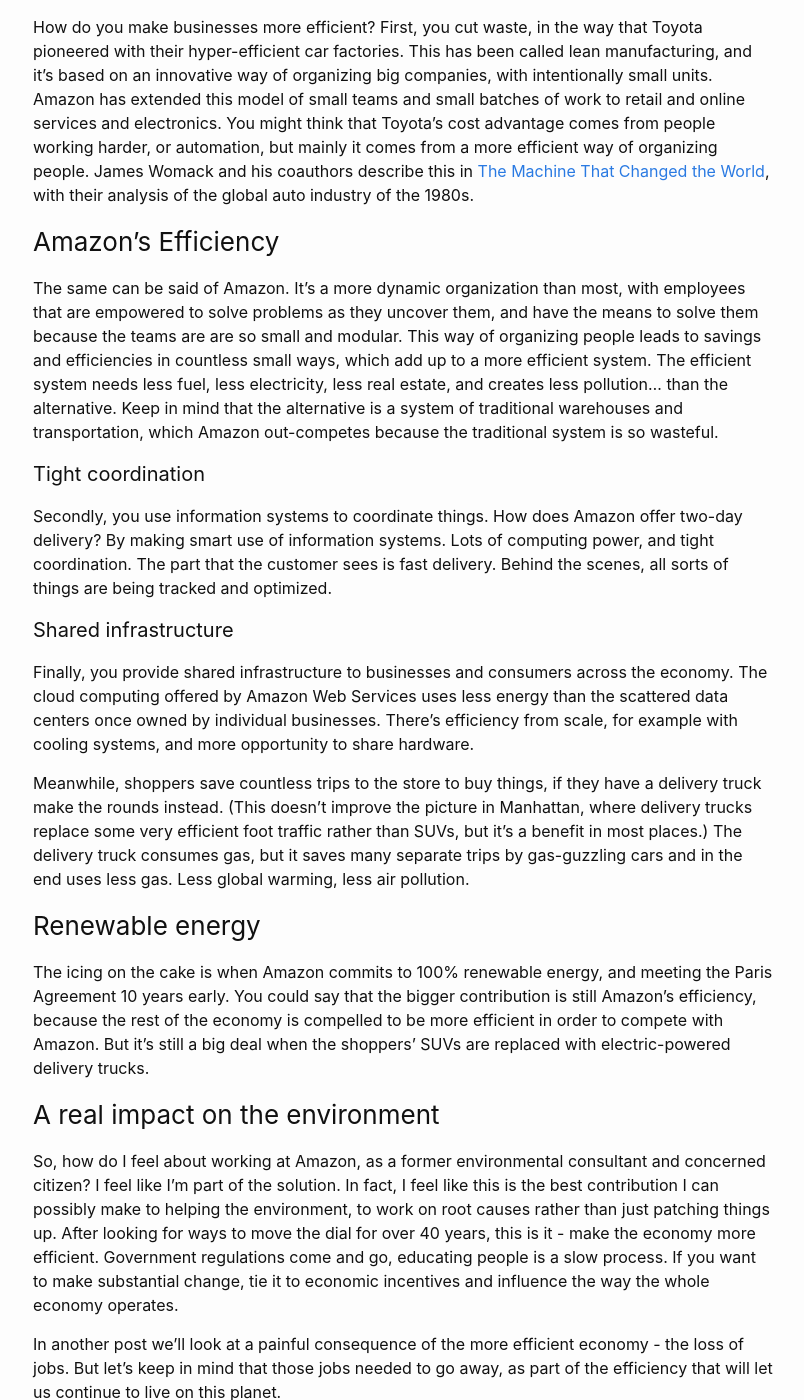
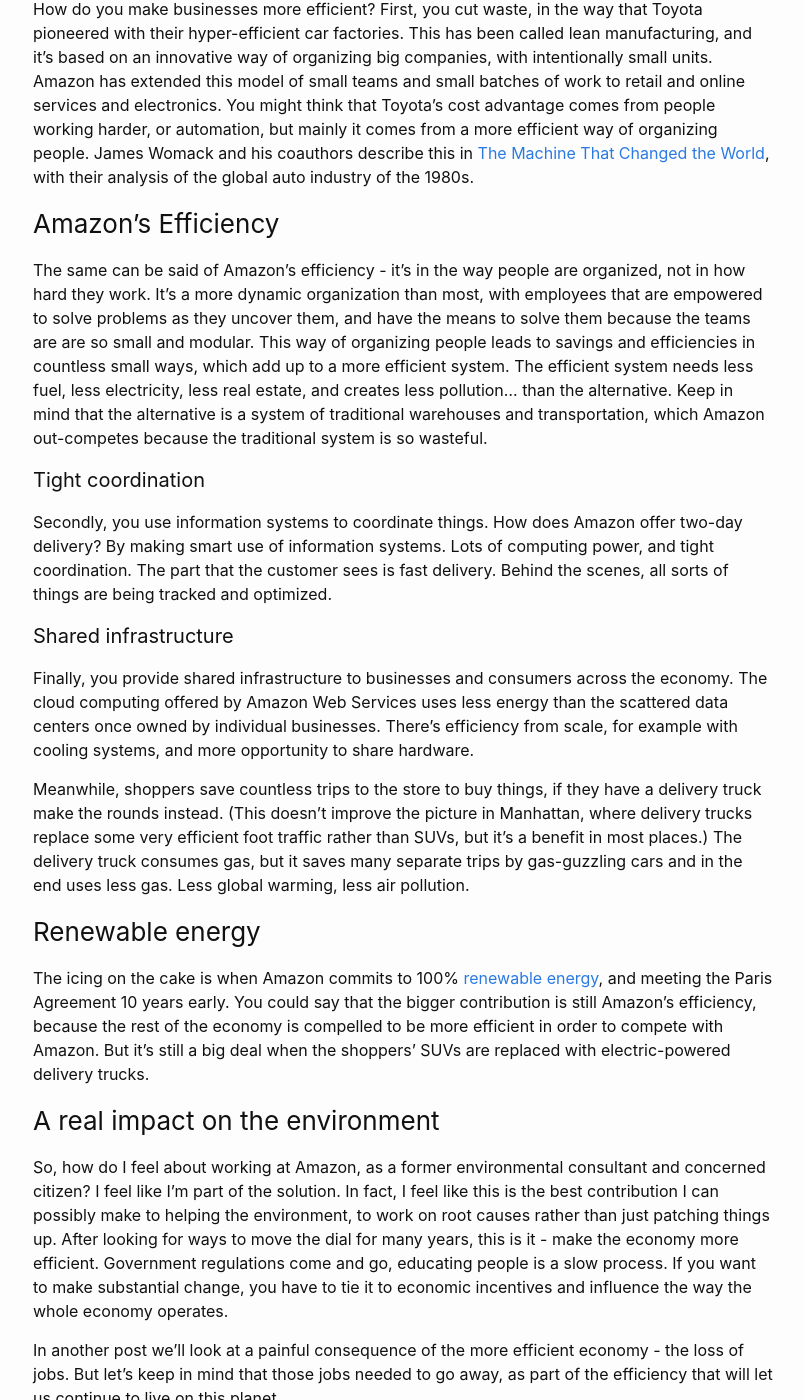
Before and after one commit to johneosborne/johneosborne.github.io, a Jekyll site: the page environment/2020/12/28/amazon-environment.html, which Jekyll copies as it is, in a window 1280 px wide and 1400 px high, scrolled down 1100 px. Shown: the whole window, without its empty margins (237-1041 px from the left). Built offline with Jekyll 4.4.1, drawn with Linux system fonts in a browser that asks for light colours; some of the changed text lies outside the part shown.

Commit message:
changed post title

```diff
--- a/environment/2020/12/28/amazon-environment.html
+++ b/environment/2020/12/28/amazon-environment.html
@@ -3,9 +3,9 @@
   <meta charset="utf-8">
   <meta http-equiv="X-UA-Compatible" content="IE=edge">
   <meta name="viewport" content="width=device-width, initial-scale=1"><!-- Begin Jekyll SEO tag v2.7.1 -->
-<title>An Amazon employee’s environmental manifesto | Nova Machina</title>
+<title>Amazon and the environment | Nova Machina</title>
 <meta name="generator" content="Jekyll v4.2.0" />
-<meta property="og:title" content="An Amazon employee’s environmental manifesto" />
+<meta property="og:title" content="Amazon and the environment" />
 <meta property="og:locale" content="en_US" />
 <meta name="description" content="Could it be that Amazon is good for the environment? What about the cardboard boxes, and the trucks, and the power-hungry data centers? To understand what Amazon brings to the table, we need to look at the alternatives." />
 <meta property="og:description" content="Could it be that Amazon is good for the environment? What about the cardboard boxes, and the trucks, and the power-hungry data centers? To understand what Amazon brings to the table, we need to look at the alternatives." />
@@ -15,9 +15,9 @@
 <meta property="og:type" content="article" />
 <meta property="article:published_time" content="2020-12-28T13:00:00-08:00" />
 <meta name="twitter:card" content="summary" />
-<meta property="twitter:title" content="An Amazon employee’s environmental manifesto" />
+<meta property="twitter:title" content="Amazon and the environment" />
 <script type="application/ld+json">
-{"@type":"BlogPosting","headline":"An Amazon employee’s environmental manifesto","dateModified":"2020-12-28T13:00:00-08:00","datePublished":"2020-12-28T13:00:00-08:00","url":"/environment/2020/12/28/amazon-environment.html","mainEntityOfPage":{"@type":"WebPage","@id":"/environment/2020/12/28/amazon-environment.html"},"description":"Could it be that Amazon is good for the environment? What about the cardboard boxes, and the trucks, and the power-hungry data centers? To understand what Amazon brings to the table, we need to look at the alternatives.","@context":"https://schema.org"}</script>
+{"@type":"BlogPosting","mainEntityOfPage":{"@type":"WebPage","@id":"/environment/2020/12/28/amazon-environment.html"},"url":"/environment/2020/12/28/amazon-environment.html","headline":"Amazon and the environment","dateModified":"2020-12-28T13:00:00-08:00","datePublished":"2020-12-28T13:00:00-08:00","description":"Could it be that Amazon is good for the environment? What about the cardboard boxes, and the trucks, and the power-hungry data centers? To understand what Amazon brings to the table, we need to look at the alternatives.","@context":"https://schema.org"}</script>
 <!-- End Jekyll SEO tag -->
 <link rel="stylesheet" href="/assets/main.css"><link type="application/atom+xml" rel="alternate" href="/feed.xml" title="Nova Machina" /></head>
 <body><header class="site-header" role="banner">
@@ -40,7 +40,7 @@
         <article class="post h-entry" itemscope itemtype="http://schema.org/BlogPosting">
 
   <header class="post-header">
-    <h1 class="post-title p-name" itemprop="name headline">An Amazon employee&#39;s environmental manifesto</h1>
+    <h1 class="post-title p-name" itemprop="name headline">Amazon and the environment</h1>
     <p class="post-meta">
       <time class="dt-published" datetime="2020-12-28T13:00:00-08:00" itemprop="datePublished">Dec 28, 2020
       </time></p>
@@ -57,13 +57,13 @@
 
 <h3 id="efficiency-is-good-for-the-environment">Efficiency is good for the environment</h3>
 
-<p>Here’s a great thought experiment from the 1990s: what if we increased our efficiency by a factor of four? Then we could double our standard of living while cutting our resource use in half. This was proposed by Amory and Hunter Lovins and Ernst von Weizsacker, in their book <a href="https://www.amazon.com/Factor-Four-Doubling-Halving-Resource-ebook/dp/B00ID6S61S/ref=sr_1_7?keywords=factor+four+lovins&amp;qid=1578527501&amp;sr=8-7">Factor of Four</a>. Their focus was on the consumer – things like energy usage in the home, recycling, efficient cars. And certainly these things are very important. However, the resources used by businesses - to make and distribute things - are greater than what we use as consumers. For example, energy used in homes is only about one quarter of the energy used in all buildings (<a href="https://www.eia.gov/energyexplained/us-energy-facts/">US EIA report</a>).</p>
+<p>Here’s a great thought experiment from the 1990s: what if our society increased efficiency by a factor of four? Then we could double our standard of living while cutting our resource use in half. This was proposed by Amory and Hunter Lovins and Ernst von Weizsacker, in their book <a href="https://www.amazon.com/Factor-Four-Doubling-Halving-Resource-ebook/dp/B00ID6S61S/ref=sr_1_7?keywords=factor+four+lovins&amp;qid=1578527501&amp;sr=8-7">Factor of Four</a>. Their focus was on the consumer – things like more efficient energy usage in the home, recycling, efficient cars. And certainly these things are very important. However, the resources used by businesses - to make and distribute things - are greater than what we use as consumers. For example, energy used in homes is only about one quarter of the energy used in all buildings (<a href="https://www.eia.gov/energyexplained/us-energy-facts/">US EIA report</a>).</p>
 
 <p>How do you make businesses more efficient? First, you cut waste, in the way that Toyota pioneered with their hyper-efficient car factories. This has been called lean manufacturing, and it’s based on an innovative way of organizing big companies, with intentionally small units. Amazon has extended this model of small teams and small batches of work to retail and online services and electronics. You might think that Toyota’s cost advantage comes from people working harder, or automation, but mainly it comes from a more efficient way of organizing people. James Womack and his coauthors describe this in <a href="https://www.amazon.com/Machine-That-Changed-World-Revolutionizing/dp/0743299795/">The Machine That Changed the World</a>, with their analysis of the global auto industry of the 1980s.</p>
 
 <h3 id="amazons-efficiency">Amazon’s Efficiency</h3>
 
-<p>The same can be said of Amazon. It’s a more dynamic organization than most, with employees that are empowered to solve problems as they uncover them, and have the means to solve them because the teams are are so small and modular. This way of organizing people leads to savings and efficiencies in countless small ways, which add up to a more efficient system. The efficient system needs less fuel, less electricity, less real estate, and creates less pollution… than the alternative. Keep in mind that the alternative is a system of traditional warehouses and transportation, which Amazon out-competes because the traditional system is so wasteful.</p>
+<p>The same can be said of Amazon’s efficiency - it’s in the way people are organized, not in how hard they work. It’s a more dynamic organization than most, with employees that are empowered to solve problems as they uncover them, and have the means to solve them because the teams are are so small and modular. This way of organizing people leads to savings and efficiencies in countless small ways, which add up to a more efficient system. The efficient system needs less fuel, less electricity, less real estate, and creates less pollution… than the alternative. Keep in mind that the alternative is a system of traditional warehouses and transportation, which Amazon out-competes because the traditional system is so wasteful.</p>
 
 <h4 id="tight-coordination">Tight coordination</h4>
 
@@ -77,11 +77,11 @@
 
 <h3 id="renewable-energy">Renewable energy</h3>
 
-<p>The icing on the cake is when Amazon commits to 100% renewable energy, and meeting the Paris Agreement 10 years early. You could say that the bigger contribution is still Amazon’s efficiency, because the rest of the economy is compelled to be more efficient in order to compete with Amazon. But it’s still a big deal when the shoppers’ SUVs are replaced with electric-powered delivery trucks.</p>
+<p>The icing on the cake is when Amazon commits to 100% <a href="https://sustainability.aboutamazon.com/environment/sustainable-operations">renewable energy</a>, and meeting the Paris Agreement 10 years early. You could say that the bigger contribution is still Amazon’s efficiency, because the rest of the economy is compelled to be more efficient in order to compete with Amazon. But it’s still a big deal when the shoppers’ SUVs are replaced with electric-powered delivery trucks.</p>
 
 <h3 id="a-real-impact-on-the-environment">A real impact on the environment</h3>
 
-<p>So, how do I feel about working at Amazon, as a former environmental consultant and concerned citizen? I feel like I’m part of the solution. In fact, I feel like this is the best contribution I can possibly make to helping the environment, to work on root causes rather than just patching things up. After looking for ways to move the dial for over 40 years, this is it - make the economy more efficient. Government regulations come and go, educating people is a slow process. If you want to make substantial change, tie it to economic incentives and influence the way the whole economy operates.</p>
+<p>So, how do I feel about working at Amazon, as a former environmental consultant and concerned citizen? I feel like I’m part of the solution. In fact, I feel like this is the best contribution I can possibly make to helping the environment, to work on root causes rather than just patching things up. After looking for ways to move the dial for many years, this is it - make the economy more efficient. Government regulations come and go, educating people is a slow process. If you want to make substantial change, you have to tie it to economic incentives and influence the way the whole economy operates.</p>
 
 <p>In another post we’ll look at a painful consequence of the more efficient economy - the loss of jobs. But let’s keep in mind that those jobs needed to go away, as part of the efficiency that will let us continue to live on this planet.</p>
 
--- a/index.html
+++ b/index.html
@@ -15,7 +15,7 @@
 <meta name="twitter:card" content="summary" />
 <meta property="twitter:title" content="Nova Machina" />
 <script type="application/ld+json">
-{"@type":"WebSite","headline":"Nova Machina","url":"/","description":"An exploration of agility, learning, and growth.","name":"Nova Machina","@context":"https://schema.org"}</script>
+{"@type":"WebSite","url":"/","headline":"Nova Machina","description":"An exploration of agility, learning, and growth.","name":"Nova Machina","@context":"https://schema.org"}</script>
 <!-- End Jekyll SEO tag -->
 <link rel="stylesheet" href="/assets/main.css"><link type="application/atom+xml" rel="alternate" href="/feed.xml" title="Nova Machina" /></head>
 <body><header class="site-header" role="banner">
@@ -44,7 +44,7 @@
     <ul class="post-list"><li><span class="post-meta">Dec 28, 2020</span>
         <h3>
           <a class="post-link" href="/environment/2020/12/28/amazon-environment.html">
-            An Amazon employee&#39;s environmental manifesto
+            Amazon and the environment
           </a>
         </h3><p>Could it be that Amazon is good for the environment? What about the cardboard boxes, and the trucks, and the power-hungry data centers? To understand what Amazon brings to the table, we need to look at the alternatives.</p>
 
```
Also changed, not shown: feed.xml (+5 -5 lines).
